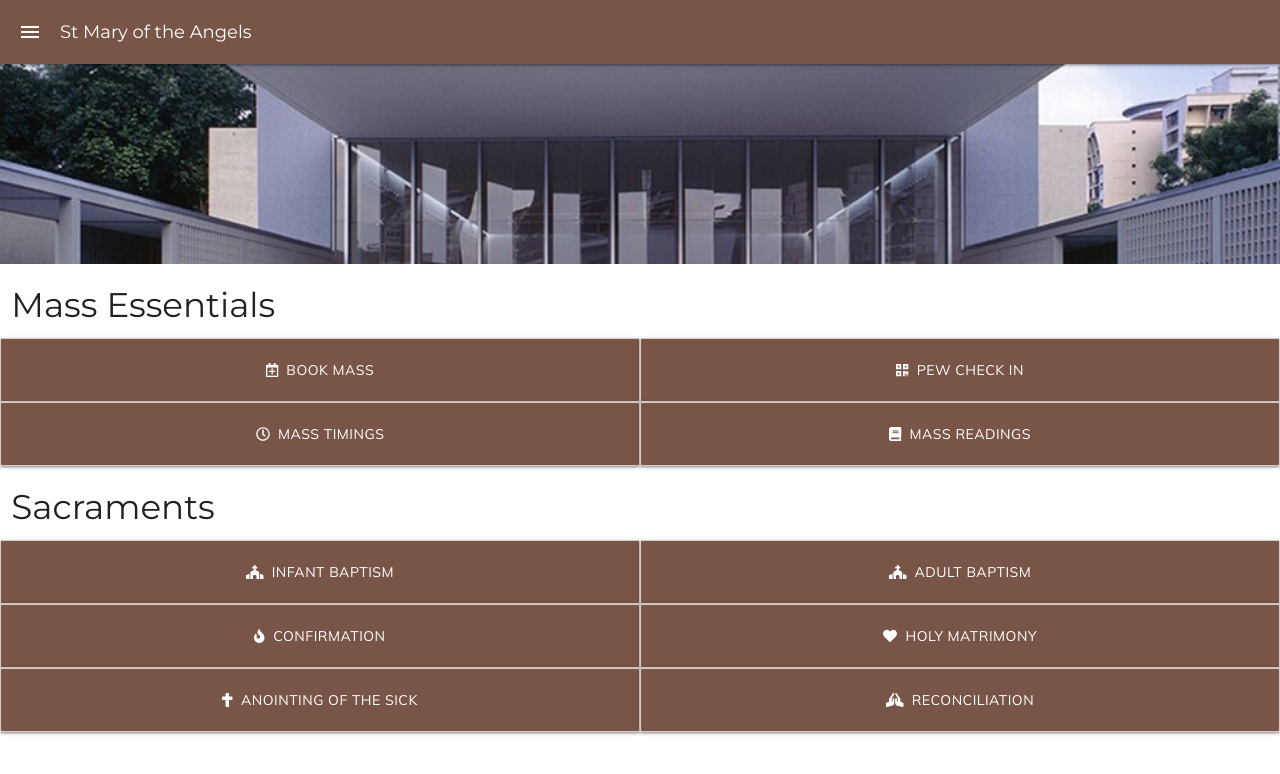
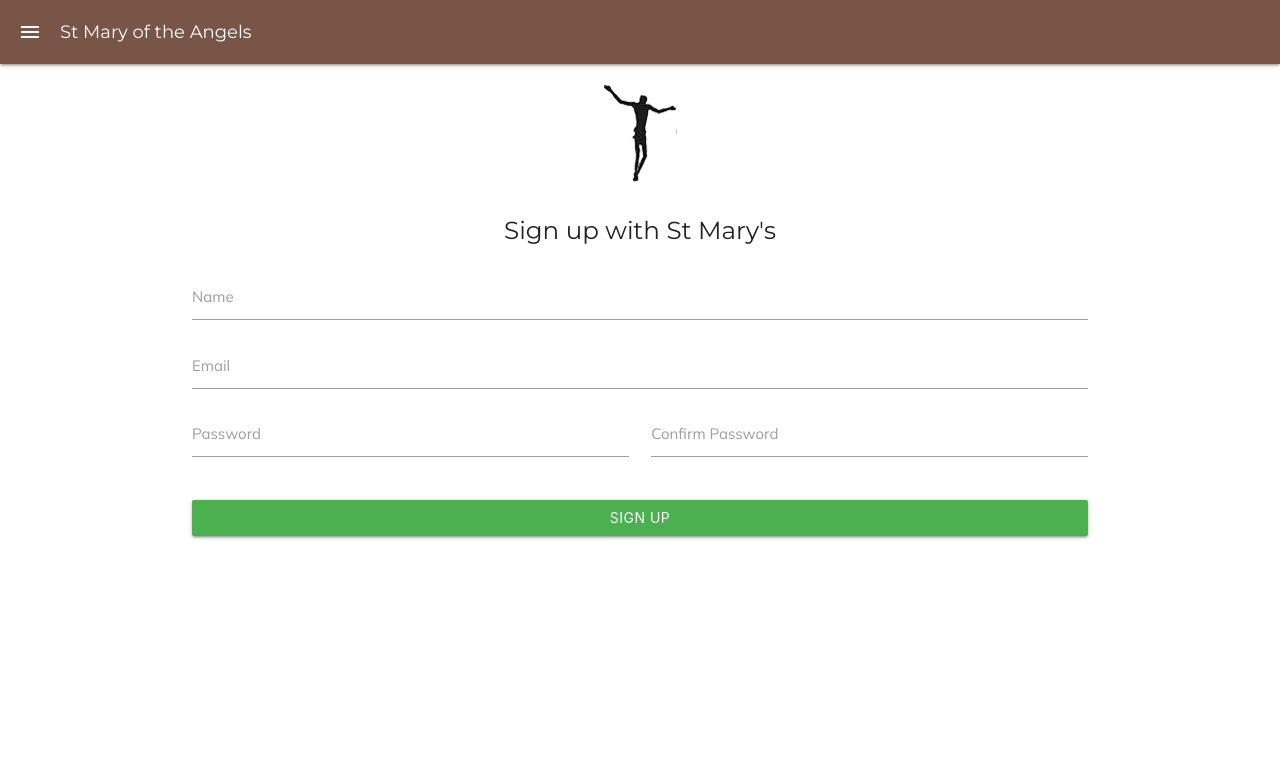
Before and after one commit to ashiswin/SMOTA-Web-App, a React (Create React App) app: page /signup in a window 1280 px wide. Shown: the top 774 px of the page. Built offline with nearby package versions, Linux system fonts and the light colour scheme.

Commit message:
Add sign up page
It does nothing for now besides accepting and clearing input, but yeah

```diff
--- a/src/App.js
+++ b/src/App.js
@@ -10,6 +10,7 @@
 const MassVideoListScreen = lazy(() => import("./screens/MassVideoListScreen"));
 const AboutScreen = lazy(() => import("./screens/AboutScreen"));
 const HomeScreen = lazy(() => import("./screens/HomeScreen"));
+const SignUpScreen = lazy(() => import("./screens/SignUpScreen"));
 
 const App = ({ isUpdateAvailable, isInstallAvailable, deferredPrompt }) => {
   useEffect(() => {
@@ -78,6 +79,9 @@
           <Route path="/daily-liturgy">
             <MassVideoListScreen isSundayMass={false} />
           </Route>
+          <Route path="/signup">
+            <SignUpScreen />
+          </Route>
           <Route path="/">
             <HomeScreen />
           </Route>
--- /dev/null
+++ b/src/screens/SignUpScreen.tsx
@@ -0,0 +1,66 @@
+import React, { useState } from "react";
+import { Button, Col, Container, Row, TextInput } from "react-materialize";
+import smota_logo from "../assets/img/smota-logo.png";
+
+const SignUpScreen = () => {
+  const [email, setEmail] = useState("");
+  const [password, setPassword] = useState("");
+  const [confirmPassword, setConfirmPassword] = useState("");
+  const [name, setName] = useState("");
+
+  const createUserWithEmailAndPasswordHandler = (event: React.MouseEvent<HTMLButtonElement>, name: string, email: string, password: string, confirmPassword: string) => {
+    event.preventDefault();
+    setEmail("");
+    setPassword("");
+    setConfirmPassword("");
+    setName("");
+  };
+
+  const onChangeHandler = (event: React.FormEvent<HTMLInputElement>) => {
+    const { name, value } = event.currentTarget;
+    if (name === "email") {
+      setEmail(value);
+    } else if (name === "password") {
+      setPassword(value);
+    } else if (name === "confirmPassword") {
+      setConfirmPassword(value);
+    } else if (name === "name") {
+      setName(value);
+    }
+  };
+
+  return (
+    <Container>
+      <Row style={{ paddingTop: 16 }}>
+        <Col s={12} style={{ textAlign: "center" }}>
+          <img src={smota_logo} alt="St Mary of the Angels Singapore" />
+        </Col>
+      </Row>
+      <Row style={{ marginTop: -16 }}>
+        <Col s={12} style={{ textAlign: "center" }}>
+          <h5>Sign up with St Mary's</h5>
+        </Col>
+      </Row>
+      <TextInput name="name" label="Name" onChange={onChangeHandler} value={name} noLayout />
+      <TextInput name="email" label="Email" type="email" onChange={onChangeHandler} value={email} email noLayout />
+      <Row style={{ padding: 0, marginTop: -16 }}>
+        <Col s={6} style={{ paddingLeft: 0 }}>
+          <TextInput name="password" label="Password" onChange={onChangeHandler} value={password} password noLayout />
+        </Col>
+        <Col s={6} style={{ paddingRight: 0 }}>
+          <TextInput name="confirmPassword" label="Confirm Password" onChange={onChangeHandler} value={confirmPassword} password noLayout />
+        </Col>
+      </Row>
+      <Button
+        onClick={(event) => {
+          createUserWithEmailAndPasswordHandler(event, name, email, password, confirmPassword)
+        }}
+        style={{ width: '100%' }}
+        className="waves-effect green">
+        Sign Up
+      </Button>
+    </Container>
+  )
+}
+
+export default SignUpScreen;
```
